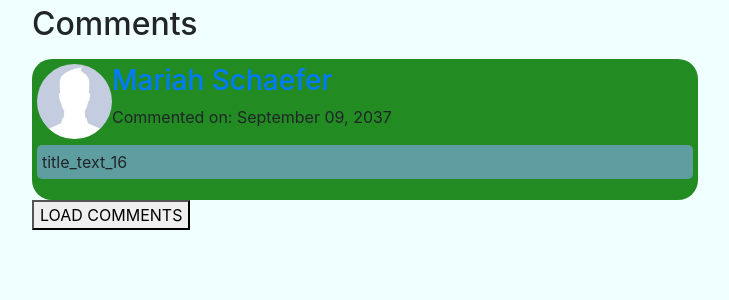
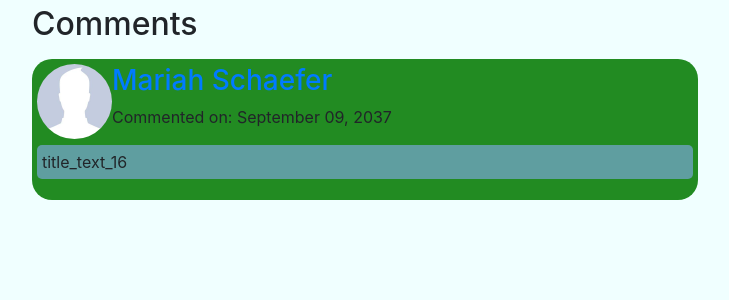
Before and after one commit to tartancz/todo, a Django app: page /todo/37/ in a window 1280 px wide. Shown: the part 408-708 px from the top of the page, without its empty margins (32-761 px from the left). Run offline with Django 4.2, Linux system fonts and the light colour scheme; data comes from the database, SQL or seed files in the repository; parts of the project's set-up code (start-up, migrations or seed data) failed here and were passed over; some libraries are stand-ins or nearby versions.

Commit message:
pagination for comments done

```diff
--- a/ToDoList/todo/static/todo/script.js
+++ b/ToDoList/todo/static/todo/script.js
@@ -16,7 +16,7 @@ function getComments() {
             })
             .catch(error => console.error(error))
     }else{
-        console.log('sad')
+        document.getElementById('comment-button').style.display = 'none'
     }
 }
 function createHtmlCommend(comment) {
--- a/ToDoList/todo/static/todo/style-todo.css
+++ b/ToDoList/todo/static/todo/style-todo.css
@@ -1,3 +1,9 @@
+.comment-button{
+    border-radius: 20px;
+    padding: 10px;
+    margin-top: 15px;
+    margin-bottom: 15px;
+}
 .todo{
     max-width: 700px;
     background: cadetblue;
--- a/ToDoList/todo/templates/todo/detail_view.html
+++ b/ToDoList/todo/templates/todo/detail_view.html
@@ -63,6 +63,8 @@
             <p>Pretty empty here :]</p>
         {% endfor %}
     </div>
-    <button onclick="getComments()" class="comment-button">LOAD COMMENTS</button>
+    {% if comments_count > 10 %}
+        <button onclick="getComments()" class="comment-button" id="comment-button">LOAD COMMENTS</button>
+    {% endif %}
     <script src="{% static 'todo/script.js' %}"></script>
 {% endblock %}
--- a/ToDoList/todo/views.py
+++ b/ToDoList/todo/views.py
@@ -46,6 +46,7 @@ def todo_detail_view(request, pk):
         context = {}
         context["obj"] = todo
         context['comments'] = todo.comments_in.all()[:10]
+        context['comments_count'] = todo.comments_in.all().count()
         context["comment_form"] = comment_form
         return render(request, template_name="todo/detail_view.html", context=context)
     elif request.method == "POST":
```
